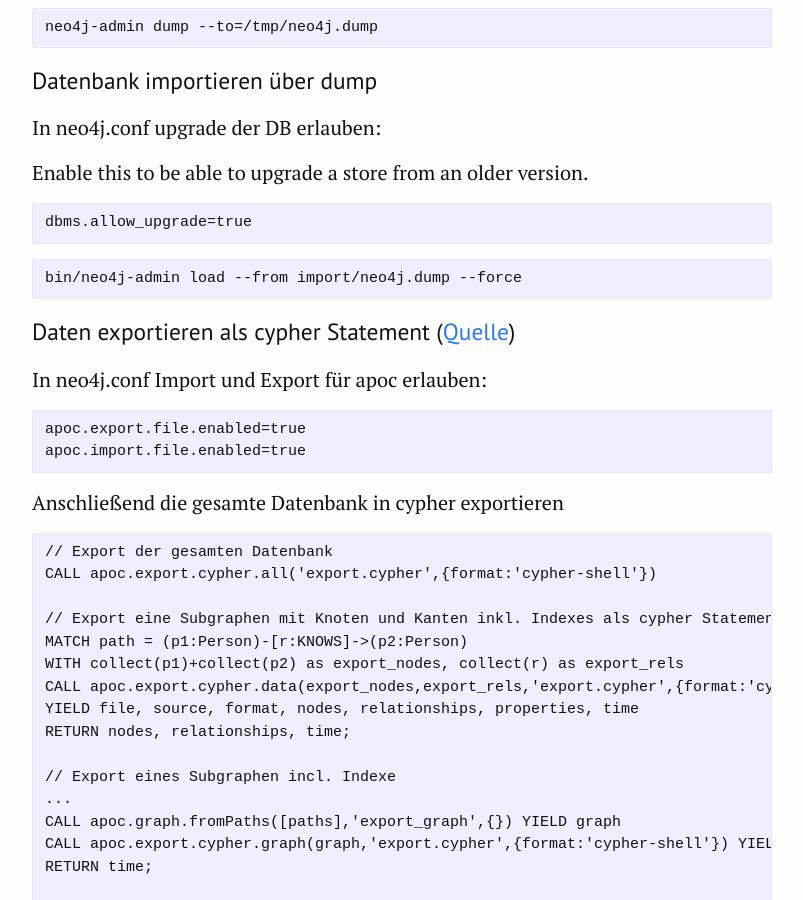
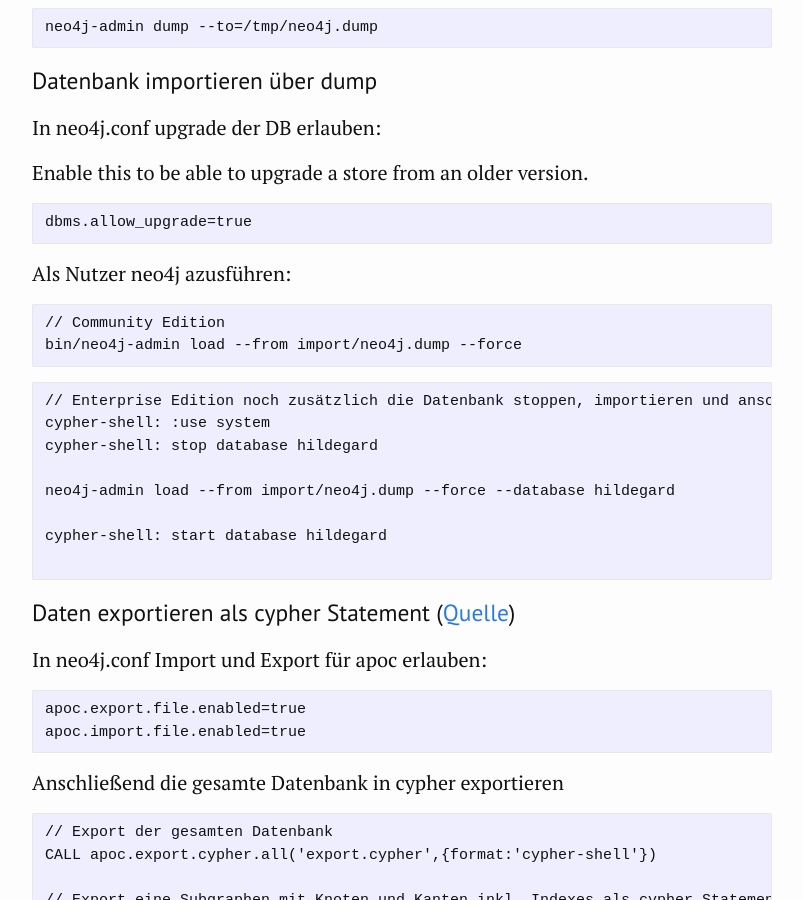
Before and after one commit to kuczera/Graphentechnologien, a Jekyll site: the page built from docs/95_Anhang.md, in a window 1280 px wide and 900 px high, scrolled down 3704 px. Shown: the whole window, without its empty margins (238-1041 px from the left). Built offline with Jekyll 4.4.1, drawn with Linux system fonts in a browser that asks for light colours.

Commit message:
Update 95_Anhang.md

```diff
--- a/docs/95_Anhang.md
+++ b/docs/95_Anhang.md
@@ -95,8 +95,22 @@
 dbms.allow_upgrade=true
 ~~~
 
+Als Nutzer neo4j azusführen:
+
 ~~~
+// Community Edition
 bin/neo4j-admin load --from import/neo4j.dump --force
+~~~
+
+~~~
+// Enterprise Edition noch zusätzlich die Datenbank stoppen, importieren und anschließend wieder starten
+cypher-shell: :use system
+cypher-shell: stop database hildegard
+
+neo4j-admin load --from import/neo4j.dump --force --database hildegard
+
+cypher-shell: start database hildegard
+
 ~~~
 
 ### Daten exportieren als cypher Statement ([Quelle](https://neo4j.com/developer/kb/export-sub-graph-to-cypher-and-import/))
```
